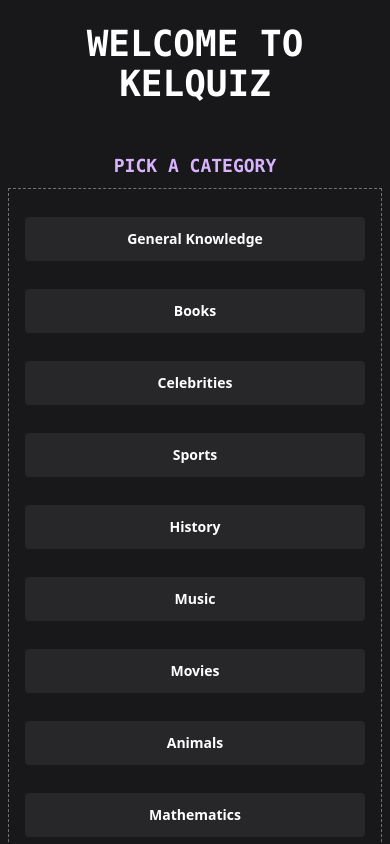
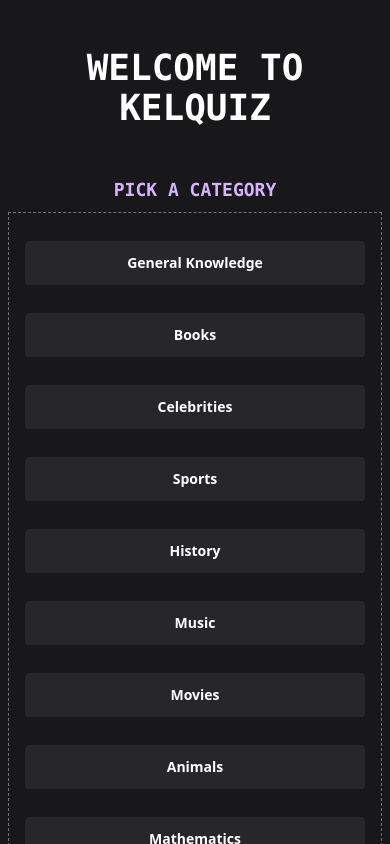
Before and after one commit to Kelechi095/KelQuiz, a React (Vite) app: page / in a window 390 px wide. Shown: the top 844 px of the page. Built offline with nearby package versions, Linux system fonts and the light colour scheme.

Commit message:
modified styling

```diff
--- a/src/components/HomeScreen.tsx
+++ b/src/components/HomeScreen.tsx
@@ -27,7 +27,7 @@ export default function HomeScreen() {
 
   return (
     <div className="p-2 md:h-screen bg-zinc-900 md:flex flex-col justify-center">
-      <h1 className="text-4xl max-w-xs my-8 md:mt-0 md:mb-8 font-semibold font-mono text-white mx-auto text-center mt-2 md:text-6xl lg:text-7xl md:max-w-lg lg:max-w-4xl p-2">
+      <h1 className="text-4xl max-w-xs my-8 md:mt-0 md:mb-8 font-semibold font-mono text-white mx-auto text-center mt-8 md:text-6xl lg:text-7xl md:max-w-lg lg:max-w-4xl p-2">
         WELCOME TO KELQUIZ
       </h1>
 
```
